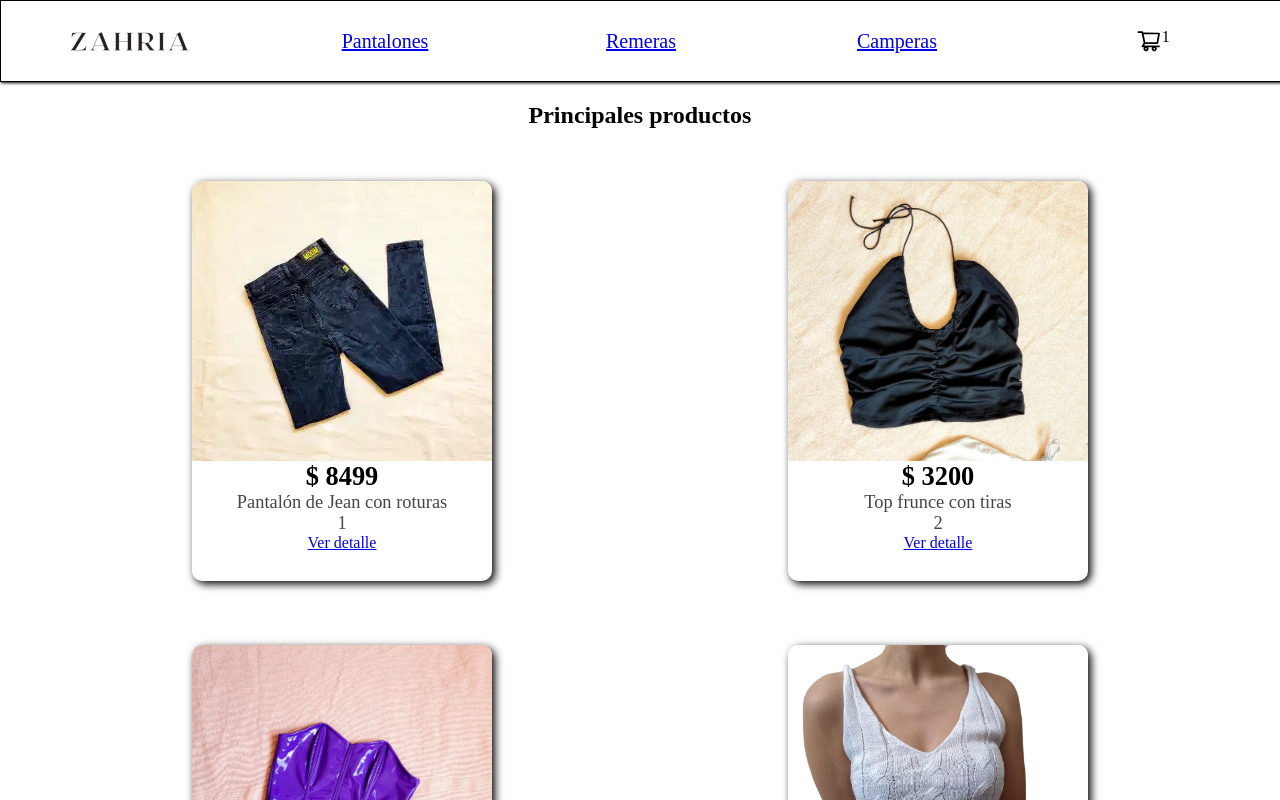
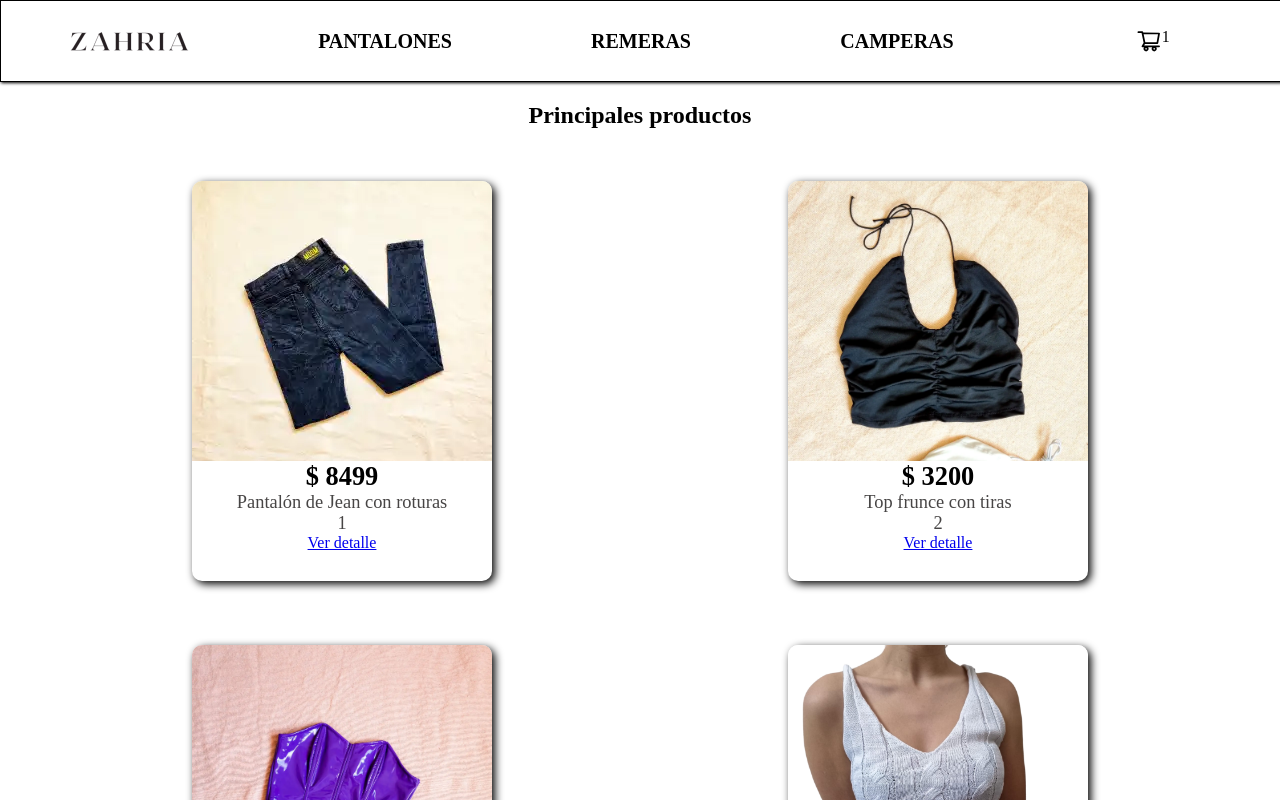
Before and after one commit to MHmolesini/coder-react, a React (Vite) app: page / in a window 1280 px wide. Shown: the top 800 px of the page. Built offline with nearby package versions, Linux system fonts and the light colour scheme; no server answers.

Commit message:
estilos al header

```diff
--- a/src/components/NavBar/index.jsx
+++ b/src/components/NavBar/index.jsx
@@ -14,17 +14,17 @@ export const NavBar = () => {
 
                 <ul className="header__navbar">
                     <li>
-                        <NavLink to={`/categoria/pantalones`}>
+                        <NavLink className='link' to={`/categoria/pantalones`}>
                             Pantalones
                         </NavLink>
                     </li>
                     <li>
-                        <NavLink to={`/categoria/remeras`}>
+                        <NavLink className='link' to={`/categoria/remeras`}>
                             Remeras
                         </NavLink>
                     </li>
                     <li>
-                        <NavLink to={`/categoria/camperas`}>
+                        <NavLink className='link' to={`/categoria/camperas`}>
                             Camperas
                         </NavLink>
                     </li>
--- a/src/components/NavBar/navbar.css
+++ b/src/components/NavBar/navbar.css
@@ -42,9 +42,19 @@
     font-size: 1.25rem;
     cursor: pointer;
     min-width: 20vw;
+    text-transform: uppercase;
+}
+.header__navbar .link {
+    text-decoration: none;
+    font-weight: 700;
+    color: #000;
 }
 
 .header__navbar li:hover {
+    background-color: #535bf2;
+}
+
+.header__navbar li:hover .link {
     color: #eee;
     background-color: #535bf2;
 }
```
